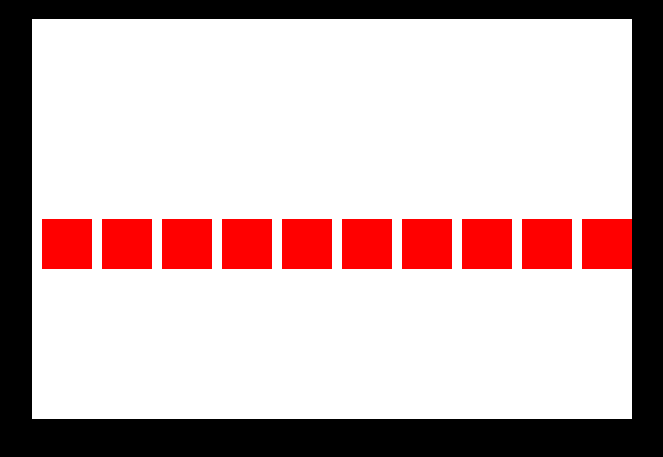
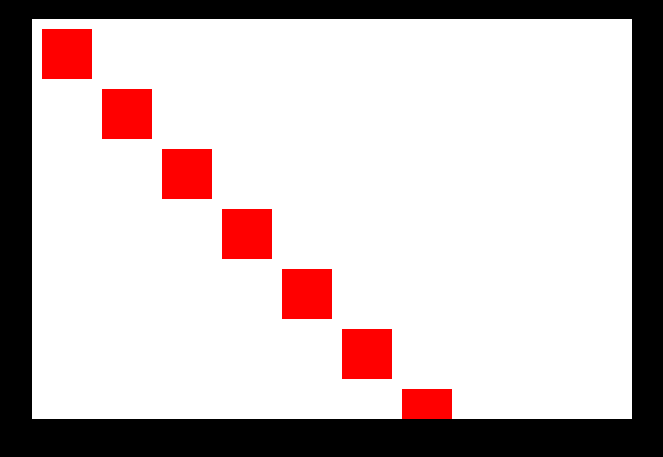
Before and after one commit to nvcompsci/geometry-challenge, a plain HTML site: page index.html in a window 1280 px wide. Shown: the part 61-518 px from the top of the page, without its empty margins (308-971 px from the left). Drawn offline with Linux system fonts and the light colour scheme.

Commit message:
diagonal

```diff
--- a/index.html
+++ b/index.html
@@ -23,12 +23,13 @@
     var canvas = document.getElementById("myCanvas");
     var ctx = canvas.getContext("2d");
     var x = 10;
-    var y = 200;
+    var y =  10;
     var size = 50;
     ctx.fillStyle = "red";
     for (var i = 0; i < 10; i++) {
         ctx.fillRect(x,y,size,size);
         x += 60;
+        y += 60;
     }
 </script>
 </body>
```
